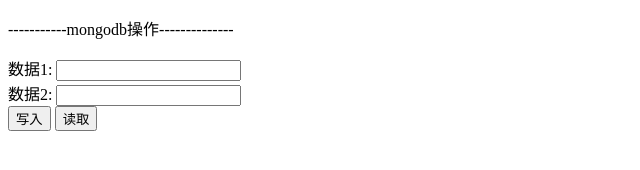
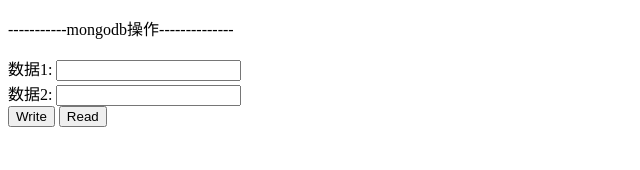
Before and after one commit to TangYB11/NodejsMongodbLog, a website: page public/index.html in a window 1280 px wide. Shown: the full height of the page, 0-640 px from the left. Drawn offline with Linux system fonts and the light colour scheme.

Commit message:
firsttest

```diff
--- a/package.json
+++ b/package.json
@@ -13,6 +13,8 @@
   ],
   "author": "Tyb",
   "license": "GNU",
-  "git repository":"https://github.com/TangYB11/NodejsMongodbLog"
-
+  "git repository": "https://github.com/TangYB11/NodejsMongodbLog",
+  "dependencies": {
+    "express": "^4.17.1"
+  }
 }
--- a/public/index.html
+++ b/public/index.html
@@ -10,8 +10,8 @@
 <form name="myForm" action="/input" method="GET">
 数据1: <input type="text" name="first"><br>
 数据2: <input type="text" name="second"><br>
-<input type="submit" name="submit1" value="写入">
-<input type="submit" name="submit2" value="读取">
+<input type="submit" name="submit1" value="Write">
+<input type="submit" name="submit2" value="Read">
 </form>
 </body>
 </html>
```
Also changed, not shown: NodeMongodbLog.js (+8 -0 lines), 1 other file.
